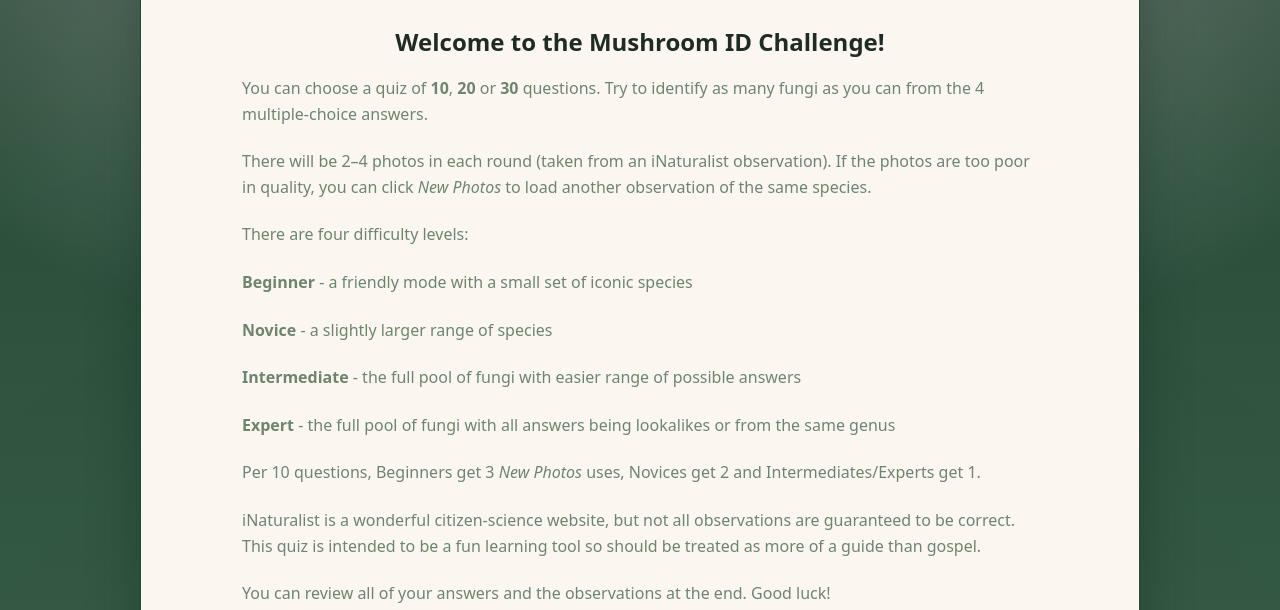
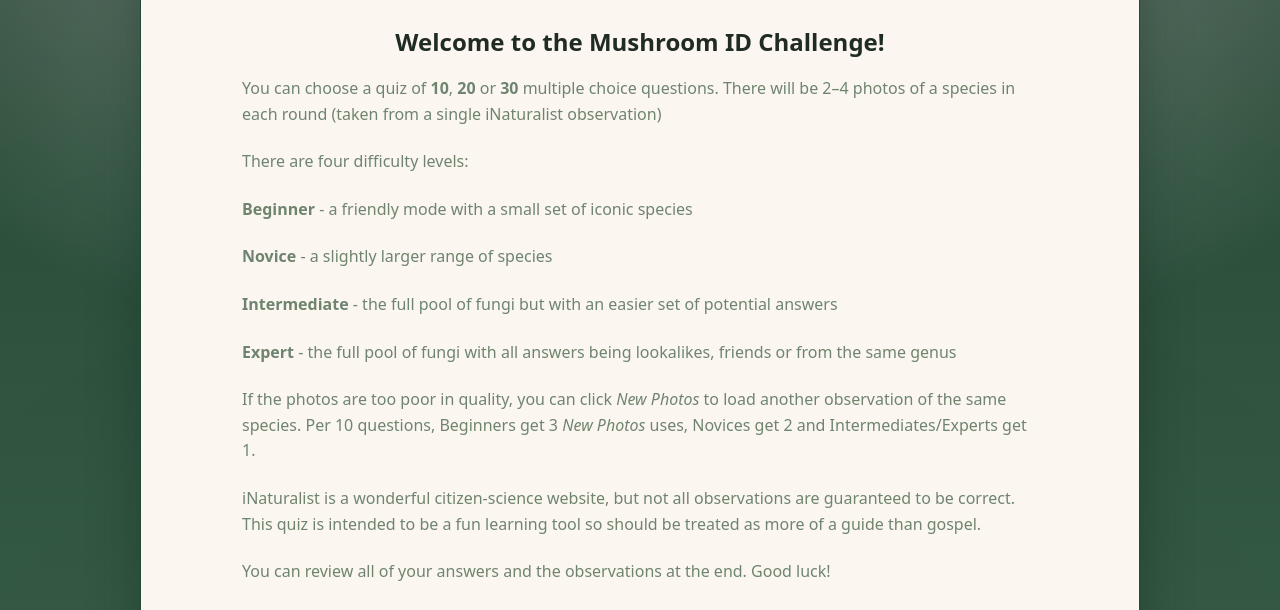
Before and after one commit to theonlybird/fungidentification, a website: page index.html in a window 1280 px wide. Shown: the part 143-753 px from the top of the page. Drawn offline with Linux system fonts and the light colour scheme.

Commit message:
Update index.html
Cleaned up intro

```diff
--- a/index.html
+++ b/index.html
@@ -292,14 +292,13 @@
       <h2 style="text-align:center;margin:10px 0 6px;">Welcome to the Mushroom ID Challenge!</h2>
 
       <div class="intro">
-        <p>You can choose a quiz of <strong>10</strong>, <strong>20</strong> or <strong>30</strong> questions. Try to identify as many fungi as you can from the 4 multiple-choice answers.</p>
-        <p>There will be 2–4 photos in each round (taken from an iNaturalist observation). If the photos are too poor in quality, you can click <em>New Photos</em> to load another observation of the same species.</p>
+        <p>You can choose a quiz of <strong>10</strong>, <strong>20</strong> or <strong>30</strong> multiple choice questions. There will be 2–4 photos of a species in each round (taken from a single iNaturalist observation)</p>
         <p>There are four difficulty levels:</p>
 		<p><strong>Beginner</strong> - a friendly mode with a small set of iconic species</p>
 		<p><strong>Novice</strong> - a slightly larger range of species</p>
-		<p><strong>Intermediate</strong> - the full pool of fungi with easier range of possible answers</p>
-		<p><strong>Expert</strong> - the full pool of fungi with all answers being lookalikes or from the same genus</p>
-		<p>Per 10 questions, Beginners get 3 <em>New Photos</em> uses, Novices get 2 and Intermediates/Experts get 1.</p>
+		<p><strong>Intermediate</strong> - the full pool of fungi but with an easier set of potential answers</p>
+		<p><strong>Expert</strong> - the full pool of fungi with all answers being lookalikes, friends or from the same genus</p>
+		<p>If the photos are too poor in quality, you can click <em>New Photos</em> to load another observation of the same species. Per 10 questions, Beginners get 3 <em>New Photos</em> uses, Novices get 2 and Intermediates/Experts get 1.</p>
         <p>iNaturalist is a wonderful citizen-science website, but not all observations are guaranteed to be correct. This quiz is intended to be a fun learning tool so should be treated as more of a guide than gospel. </p>You can review all of your answers and the observations at the end. Good luck!</p>
       </div>
 
```
